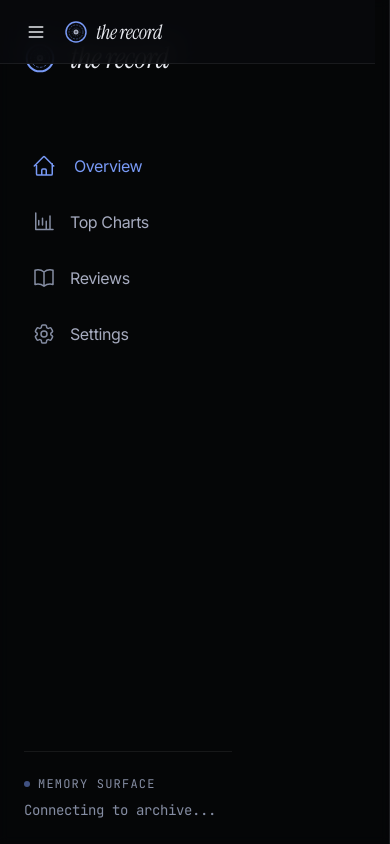
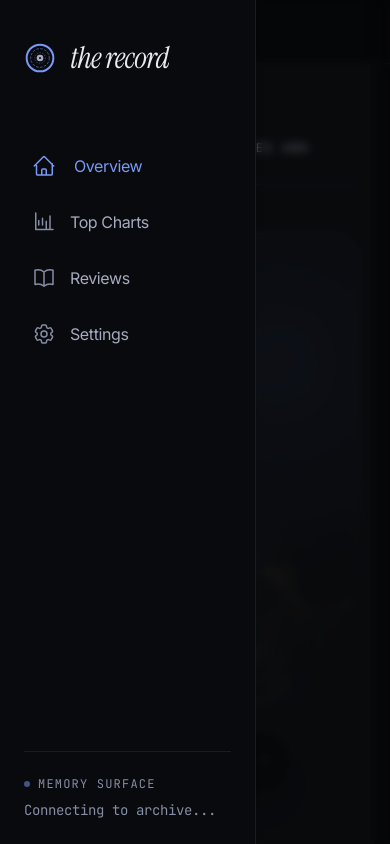
Before and after one commit to philipreese/the-record, a Svelte app in the folder frontend/: page / in a window 390 px wide. Both pictures are taken after a click on the label 36 px from the left and 31 px from the top of the page. Shown: the top 844 px of the page. Built offline with nearby package versions, Linux system fonts and the light colour scheme; no server answers.

Commit message:
style: refine mobile navbar scroll stickiness, responsive header sizes, and sticky filters

```diff
--- a/frontend/src/App.svelte
+++ b/frontend/src/App.svelte
@@ -32,7 +32,7 @@
   <input id="sidebar-drawer" type="checkbox" class="drawer-toggle" />
 
   <!-- Drawer content (Main Screen) -->
-  <div class="drawer-content flex flex-col bg-transparent min-h-screen">
+  <div class="drawer-content flex flex-col bg-transparent min-h-screen max-lg:pt-16">
 
     <!-- Navbar (Mobile only) -->
     <Navbar bind:activeTab />
--- a/frontend/src/app.css
+++ b/frontend/src/app.css
@@ -554,6 +554,9 @@ body {
   padding-top: 0.375rem;
   padding-bottom: 0.375rem;
 }
+.nav-selector.hidden {
+  display: none;
+}
 
 .nav-selector-item {
   color: var(--text-muted);
@@ -681,16 +684,65 @@ body {
   }
 }
 
-/* Glassmorphic sticky header class for main page headers */
+/* Glassmorphic sticky header class for main page headers (sticky on desktop only, static on mobile) */
 .sticky-header {
-  position: sticky;
-  top: 0;
-  z-index: 30;
-  background-color: color-mix(in srgb, var(--bg-base) 85%, transparent);
-  backdrop-filter: blur(12px);
+  position: static;
+  background-color: transparent;
+  backdrop-filter: none;
   border-bottom: 1px solid color-mix(in srgb, var(--text-primary) 8%, transparent);
   transition: all var(--t-responsive) var(--ease-fluid);
   padding-top: 0.75rem;
   padding-bottom: 0.75rem;
-  margin-top: -0.75rem;
 }
+
+@media (min-width: 1024px) {
+  .sticky-header {
+    position: sticky;
+    top: 0;
+    z-index: 30;
+    background-color: color-mix(in srgb, var(--bg-base) 85%, transparent);
+    backdrop-filter: blur(12px);
+    margin-top: -0.75rem;
+  }
+}
+
+/* Sub-header controls that stick below the mobile navbar */
+.sticky-sub-header {
+  position: sticky;
+  top: 64px; /* height of mobile navbar */
+  z-index: 20;
+  background-color: color-mix(in srgb, var(--bg-base) 92%, transparent);
+  backdrop-filter: blur(12px);
+  -webkit-backdrop-filter: blur(12px);
+  padding-top: 0.75rem;
+  padding-bottom: 0.75rem;
+  margin-left: -1rem;
+  margin-right: -1rem;
+  padding-left: 1rem;
+  padding-right: 1rem;
+  border-bottom: 1px solid color-mix(in srgb, var(--text-primary) 8%, transparent);
+  transition: all var(--t-responsive) var(--ease-fluid);
+}
+
+@media (min-width: 1024px) {
+  .sticky-sub-header {
+    position: sticky;
+    top: 60px; /* height of sticky desktop header */
+    z-index: 20;
+    background-color: color-mix(in srgb, var(--bg-base) 85%, transparent);
+    backdrop-filter: blur(12px);
+    -webkit-backdrop-filter: blur(12px);
+    padding-top: 1.75rem;
+    padding-bottom: 0.75rem;
+    margin-left: -2rem;
+    margin-right: -2rem;
+    padding-left: 2rem;
+    padding-right: 2rem;
+    border-bottom: 1px solid color-mix(in srgb, var(--text-primary) 8%, transparent);
+  }
+}
+
+/* Ensure mobile drawer overlays everything correctly (like the sticky navbar) */
+.drawer-side {
+  z-index: 100 !important;
+}
--- a/frontend/src/components/layout/Footer.svelte
+++ b/frontend/src/components/layout/Footer.svelte
@@ -2,7 +2,7 @@
   // Layout footer component for "the record"
 </script>
 
-<footer class="mt-20 pb-12 border-t border-theme-border-soft pt-8 flex flex-col md:flex-row justify-between items-center gap-6 text-xs text-theme-muted font-mono select-none">
+<footer class="mt-20 pb-32 border-t border-theme-border-soft pt-8 flex flex-col md:flex-row justify-between items-center gap-6 text-xs text-theme-muted font-mono select-none">
   <div class="flex flex-col items-center md:items-start gap-1">
     <div class="flex items-center gap-2">
       <span class="text-sm font-serif italic lowercase tracking-tight text-theme-secondary">the record</span>
--- a/frontend/src/components/layout/Navbar.svelte
+++ b/frontend/src/components/layout/Navbar.svelte
@@ -1,8 +1,11 @@
 <script lang="ts">
+  import { fade } from 'svelte/transition';
   import { themeManager, themes } from '../../services/theme.svelte';
   import Icon from './Icon.svelte';
 
   let { activeTab = $bindable() }: { activeTab: 'dashboard' | 'charts' | 'wrapped' | 'settings' } = $props();
+
+  let scrollY = $state(0);
 
   function goHome() {
     activeTab = 'dashboard';
@@ -10,9 +13,21 @@
     const drawerToggle = document.getElementById('sidebar-drawer') as HTMLInputElement | null;
     if (drawerToggle) drawerToggle.checked = false;
   }
+
+  let activePageLabel = $derived.by(() => {
+    switch (activeTab) {
+      case 'dashboard': return 'journal';
+      case 'charts': return 'charts';
+      case 'wrapped': return 'reviews';
+      case 'settings': return 'settings';
+      default: return '';
+    }
+  });
 </script>
 
-<div class="navbar sticky top-0 z-40 border-b border-theme-border-soft lg:hidden flex justify-between px-4 text-theme-text" style="background-color: color-mix(in srgb, var(--bg-sidebar) 88%, transparent); backdrop-filter: blur(12px); -webkit-backdrop-filter: blur(12px);">
+<svelte:window bind:scrollY />
+
+<div class="navbar fixed top-0 left-0 right-0 z-40 border-b border-theme-border-soft lg:hidden flex justify-between px-4 text-theme-text" style="background-color: color-mix(in srgb, var(--bg-sidebar) 88%, transparent); backdrop-filter: blur(12px); -webkit-backdrop-filter: blur(12px);">
   <div class="flex items-center gap-2">
     <label for="sidebar-drawer" class="btn btn-ghost btn-square drawer-button cursor-pointer">
       <svg xmlns="http://www.w3.org/2000/svg" fill="none" viewBox="0 0 24 24" class="inline-block w-5 h-5 stroke-current">
@@ -21,11 +36,20 @@
     </label>
 
     <!-- Branding: matches the Sidebar logo block exactly -->
-    <button class="flex items-center gap-2 cursor-pointer focus:outline-none" onclick={goHome}>
+    <div class="flex items-center gap-2">
       <Icon name="logo" size="w-6 h-6 text-theme-accent" />
-      <span class="text-xl font-serif italic lowercase tracking-tight text-theme-text">
+      <span class="text-xl font-serif italic lowercase tracking-tight text-theme-text flex items-baseline gap-2">
         the record
+        {#if scrollY > 80}
+          <span transition:fade={{ duration: 150 }} class="text-theme-accent select-none">|</span>
+          <span
+            transition:fade={{ duration: 150 }}
+            class="text-md font-mono text-theme-muted font-normal lowercase select-none"
+          >
+            {activePageLabel}
+          </span>
+        {/if}
       </span>
-    </button>
+    </div>
   </div>
 </div>
--- /dev/null
+++ b/frontend/src/components/layout/PageHeader.svelte
@@ -0,0 +1,52 @@
+<script lang="ts">
+  import { fade } from 'svelte/transition';
+  import type { Snippet } from 'svelte';
+
+  interface Props {
+    title: string;
+    subtitle?: string;
+    actions?: Snippet<[boolean]>;
+  }
+
+  let { title, subtitle, actions }: Props = $props();
+
+  let scrollY = $state(0);
+  let isShrunk = $state(false);
+
+  $effect(() => {
+    if (scrollY > 80) {
+      isShrunk = true;
+    } else if (scrollY < 20) {
+      isShrunk = false;
+    }
+  });
+</script>
+
+<svelte:window bind:scrollY />
+
+<div
+  class="sticky-header flex flex-row justify-between items-center gap-4 pb-4 transition-all duration-[var(--t-reflective)] var(--ease-fluid)"
+  class:lg:py-2={isShrunk}
+  class:lg:py-4={!isShrunk}
+>
+  <div class="flex flex-col justify-center">
+    <h1
+      class="font-serif italic lowercase tracking-tight transition-all duration-[var(--t-responsive)] var(--ease-fluid)"
+      class:text-3xl={isShrunk}
+      class:text-4xl={!isShrunk}
+      class:lg:text-4xl={isShrunk}
+      class:lg:text-7xl={!isShrunk}
+    >
+      {title}
+    </h1>
+    {#if subtitle && !isShrunk}
+      <div transition:fade={{ duration: 120 }}>
+        <p class="editorial-subtitle text-xs! mt-1">{subtitle}</p>
+      </div>
+    {/if}
+  </div>
+
+  {#if actions}
+    {@render actions(isShrunk)}
+  {/if}
+</div>
--- a/frontend/src/components/layout/Sidebar.svelte
+++ b/frontend/src/components/layout/Sidebar.svelte
@@ -20,10 +20,10 @@
   }
 </script>
 
-<div class="drawer-side border-r border-theme-border-soft" style="background-color: var(--bg-sidebar);">
+<div class="drawer-side z-50">
   <label for="sidebar-drawer" class="drawer-overlay" aria-label="Close sidebar"></label>
 
-  <div class="p-6 w-64 min-h-screen flex flex-col justify-between text-theme-text">
+  <div class="p-6 w-64 min-h-full relative z-50 flex flex-col justify-between text-theme-text border-r border-theme-border-soft" style="background-color: var(--bg-sidebar);">
 
     <!-- Top Section -->
     <div>
--- a/frontend/src/views/ChartsView.svelte
+++ b/frontend/src/views/ChartsView.svelte
@@ -1,11 +1,13 @@
 <script lang="ts">
   // Layout refresh trigger
   import { onMount, untrack } from 'svelte';
+  import { fade } from 'svelte/transition';
   import { inView } from '../utils/inView';
   import { fetchTopArtists, fetchTopTracks, type ArtistInfo, type TrackInfo } from '../services/api';
   import { appCache } from '../services/store.svelte';
   import { themeManager, stringToColor } from '../services/theme.svelte';
   import { tooltip } from '../utils/tooltip';
+  import PageHeader from '../components/layout/PageHeader.svelte';
 
   let topRange = $state('all'); // 30, 90, 365, all
   let loadingCharts = $state(false);
@@ -79,15 +81,9 @@
   }
 </script>
 
-<div class="flex flex-col gap-12 text-base-content">
-  <div class="sticky-header flex flex-col sm:flex-row justify-between items-start sm:items-end gap-4 pb-4">
-    <div>
-      <h1 class="editorial-text-h1 lowercase italic">top charts</h1>
-      <p class="editorial-subtitle">Your most played creators and tracks over time.</p>
-    </div>
-
-    <!-- Range Selector Options -->
-    <div class="nav-selector">
+<PageHeader title="top charts" subtitle="Your most played creators and tracks over time.">
+  {#snippet actions(isShrunk)}
+    <div class="nav-selector hidden lg:flex transition-all duration-300" class:text-xs={isShrunk} class:text-sm={!isShrunk}>
       {#each [['30', '30 Days'], ['90', '90 Days'], ['365', '1 Year'], ['all', 'All Time']] as [val, label]}
         <button
           class="nav-selector-item"
@@ -98,14 +94,32 @@
         </button>
       {/each}
     </div>
+  {/snippet}
+</PageHeader>
+
+<!-- Mobile Sticky Range Selector -->
+<div class="sticky-sub-header lg:hidden">
+  <div class="nav-selector w-full justify-between gap-1">
+    {#each [['30', '30 Days'], ['90', '90 Days'], ['365', '1 Year'], ['all', 'All Time']] as [val, label]}
+      <button
+        class="nav-selector-item flex-1 text-center justify-center py-1 text-xs"
+        class:active={topRange === val}
+        onclick={() => topRange = val}
+      >
+        {label}
+      </button>
+    {/each}
   </div>
+</div>
+
+<div class="flex flex-col gap-12 text-base-content">
 
   {#if loadingCharts}
     <div class="flex justify-center items-center py-20">
       <span class="loading loading-spinner loading-md text-primary"></span>
     </div>
   {:else}
-    <div class="grid grid-cols-1 md:grid-cols-2 gap-12">
+    <div class="grid grid-cols-1 md:grid-cols-2 gap-12 mt-12">
 
       <!-- Top Artists List -->
       <div class="space-y-6">
--- a/frontend/src/views/OverviewView.svelte
+++ b/frontend/src/views/OverviewView.svelte
@@ -9,6 +9,7 @@
   import HourlyHeatClock from '../components/HourlyHeatClock.svelte';
   import StreakTracker from '../components/StreakTracker.svelte';
   import StatsGrid from '../components/dashboard/StatsGrid.svelte';
+  import PageHeader from '../components/layout/PageHeader.svelte';
   import listeningJournalImg from '../assets/listening_journal.png';
 
   import {
@@ -133,25 +134,29 @@
 <div class="flex flex-col gap-12 text-base-content">
 
   <!-- Sticky Header Section -->
-  <div class="sticky-header flex flex-col sm:flex-row justify-between items-start sm:items-center gap-6 pb-4">
-    <div>
-      <h1 class="editorial-text-h1 lowercase italic">music journal</h1>
-      <p class="editorial-subtitle text-xs!">Self-hosted scrobble archives and listening insights.</p>
-    </div>
-
-    <!-- Prominent Play Count -->
+  <PageHeader title="music journal" subtitle="Self-hosted scrobble archives and listening insights.">
+    {#snippet actions(isShrunk)}
       {#if !loadingStats && appCache.statsLoaded}
-      <div class="flex flex-col items-start sm:items-end gap-1">
-        <span class="text-caps text-[10px] text-theme-muted uppercase tracking-widest">Archived Volume</span>
+        <div class="flex items-center gap-4 transition-all duration-300">
+          {#if !isShrunk}
+            <span transition:fade={{ duration: 120 }} class="text-caps text-[10px] text-theme-muted uppercase tracking-widest hidden md:inline">Archived Volume</span>
+          {/if}
           <div class="flex items-baseline gap-1.5">
-          <span class="text-4xl md:text-5xl font-light font-sans tracking-tighter text-theme-accent">
+            <span
+              class="font-light font-sans tracking-tighter text-theme-accent transition-all duration-[var(--t-responsive)] var(--ease-fluid)"
+              class:text-2xl={isShrunk}
+              class:text-4xl={!isShrunk}
+              class:lg:text-3xl={isShrunk}
+              class:lg:text-5xl={!isShrunk}
+            >
               <AnimatedCounter value={currentStats.total_listens} />
             </span>
-          <span class="text-md font-serif italic text-theme-secondary">plays</span>
+            <span class="text-xs font-serif italic text-theme-secondary">plays</span>
           </div>
         </div>
       {/if}
-  </div>
+    {/snippet}
+  </PageHeader>
 
   <!-- Layer 1: High-Signal Emotional/Reflective Narrative Hero Splash -->
   <div class="hero-splash-container min-h-[62vh] lg:min-h-[72vh] flex flex-col justify-between">
--- a/frontend/src/views/SettingsView.svelte
+++ b/frontend/src/views/SettingsView.svelte
@@ -3,6 +3,7 @@
   import { appCache } from '../services/store.svelte';
   import { fetchStats } from '../services/api';
   import Icon from '../components/layout/Icon.svelte';
+  import PageHeader from '../components/layout/PageHeader.svelte';
 
   let activeSettingsTab = $state<'interface' | 'data'>('interface');
 
@@ -21,23 +22,16 @@
     if (!appCache.isSyncing && !appCache.stats) {
       fetchStats()
         .then(data => { appCache.stats = data; })
-        .catch(err => console.error("Failed to load stats in settings:", err));
     }
   });
 </script>
 
+<PageHeader title="settings" subtitle="Configure system settings and personalize your interface." />
+
 <div class="flex flex-col gap-8 text-base-content">
 
-  <!-- Header Card (Spacious and lowercase italic) -->
-  <div class="sticky-header flex flex-col sm:flex-row justify-between items-start sm:items-end gap-4 pb-4">
-    <div>
-      <h1 class="editorial-text-h1 lowercase italic">settings</h1>
-      <p class="editorial-subtitle">Configure system settings and personalize your interface.</p>
-    </div>
-  </div>
-
   <!-- Tab Switcher Navigation -->
-  <div class="flex border-b border-theme-border-soft mt-6 gap-6">
+  <div class="sticky-sub-header flex mt-6 gap-6">
     <button
       class="pb-3 text-sm font-mono tracking-wider uppercase transition-all relative cursor-pointer focus:outline-none"
       style="color: {activeSettingsTab === 'interface' ? 'var(--accent)' : 'var(--text-secondary)'};"
--- a/frontend/src/views/WrappedView.svelte
+++ b/frontend/src/views/WrappedView.svelte
@@ -6,6 +6,7 @@
   import AnimatedCounter from '../components/dashboard/AnimatedCounter.svelte';
   import SelectDropdown from '../components/layout/SelectDropdown.svelte';
   import { tooltip } from '../utils/tooltip';
+  import PageHeader from '../components/layout/PageHeader.svelte';
 
   const yearOptions = [
     { value: 2026, label: '2026' },
@@ -106,15 +107,9 @@
   }
 </script>
 
-<div class="flex flex-col gap-12 text-base-content">
-  <div class="sticky-header flex flex-col sm:flex-row justify-between items-start sm:items-end gap-4 pb-4">
-    <div>
-      <h1 class="editorial-text-h1 lowercase italic">periodic reviews</h1>
-      <p class="editorial-subtitle">Spotify Wrapped style summaries for custom time ranges.</p>
-    </div>
-
-    <!-- Type Selector Options -->
-    <div class="nav-selector">
+<PageHeader title="periodic reviews" subtitle="Spotify Wrapped style summaries for custom time ranges.">
+  {#snippet actions(isShrunk)}
+    <div class="nav-selector hidden lg:flex transition-all duration-300" class:text-xs={isShrunk} class:text-sm={!isShrunk}>
       {#each [['year', 'Year'], ['quarter', 'Quarter'], ['month', 'Month']] as [period, label]}
         <button
           class="nav-selector-item"
@@ -125,10 +120,50 @@
         </button>
       {/each}
     </div>
+  {/snippet}
+</PageHeader>
+
+<!-- Mobile Sticky Controls -->
+<div class="sticky-sub-header lg:hidden flex flex-col gap-3">
+  <div class="nav-selector w-full justify-between gap-1">
+    {#each [['year', 'Year'], ['quarter', 'Quarter'], ['month', 'Month']] as [period, label]}
+      <button
+        class="nav-selector-item flex-1 text-center justify-center py-1 text-xs"
+        class:active={wrappedPeriod === period}
+        onclick={() => { wrappedPeriod = period as 'year' | 'quarter' | 'month'; }}
+      >
+        {label}
+      </button>
+    {/each}
   </div>
 
-  <!-- Review Controls (Borderless Selects) -->
-  <div class="flex flex-wrap gap-8 items-center px-2">
+  <div class="flex flex-wrap gap-4 items-center justify-start px-1 text-xs">
+    <!-- Always show Year Selector -->
+    <div class="flex items-center gap-2">
+      <span class="text-caps text-[10px] text-theme-muted uppercase tracking-wider">Year</span>
+      <SelectDropdown bind:value={wrappedYear} options={yearOptions} />
+    </div>
+
+    {#if wrappedPeriod === 'quarter'}
+      <div class="flex items-center gap-2">
+        <span class="text-caps text-[10px] text-theme-muted uppercase tracking-wider">Quarter</span>
+        <SelectDropdown bind:value={wrappedQuarter} options={quarterOptions} />
+      </div>
+    {/if}
+
+    {#if wrappedPeriod === 'month'}
+      <div class="flex items-center gap-2">
+        <span class="text-caps text-[10px] text-theme-muted uppercase tracking-wider">Month</span>
+        <SelectDropdown bind:value={wrappedMonth} options={monthOptions} />
+      </div>
+    {/if}
+  </div>
+</div>
+
+<div class="flex flex-col gap-12 text-base-content">
+
+  <!-- Review Controls (Borderless Selects - Desktop only) -->
+  <div class="hidden lg:flex flex-wrap gap-8 items-center px-2">
 
     <!-- Always show Year Selector -->
     <div class="flex items-center gap-3">
```
Lines whose indentation alone changed are shown as unchanged.
